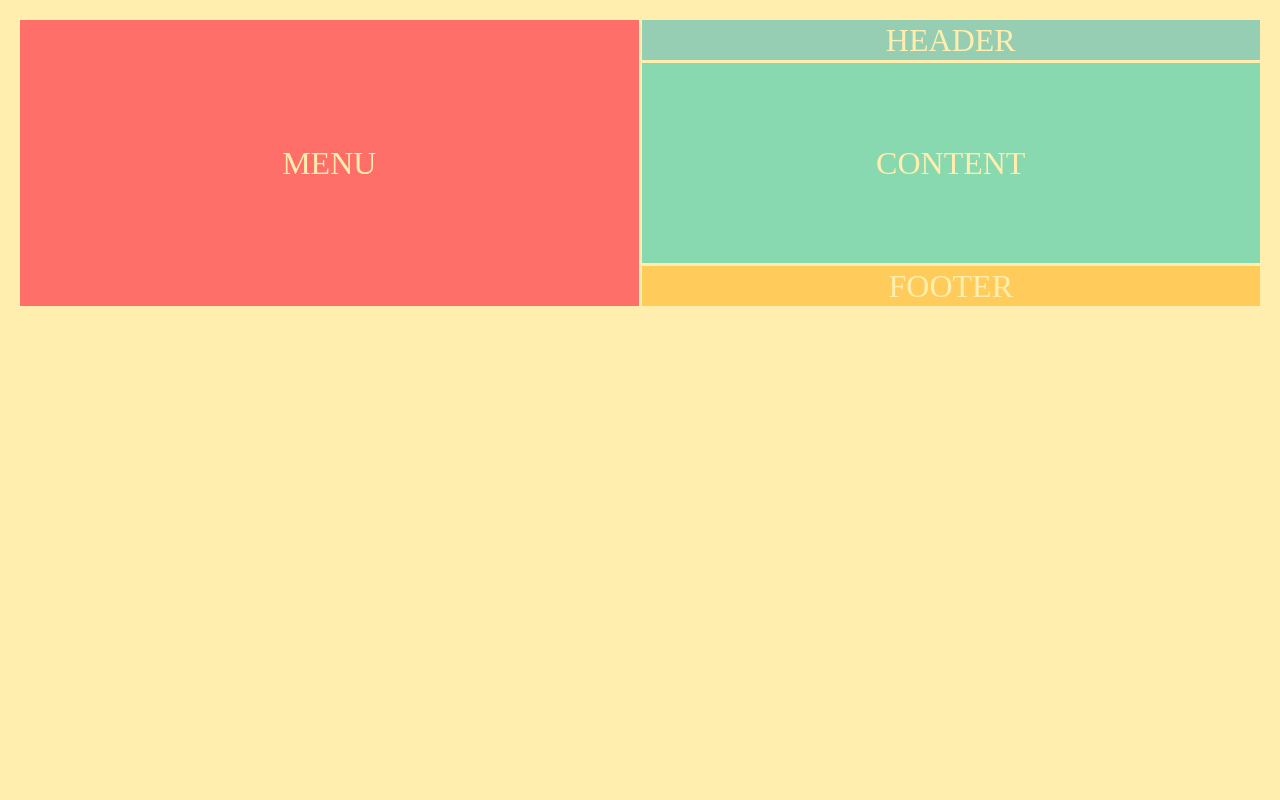
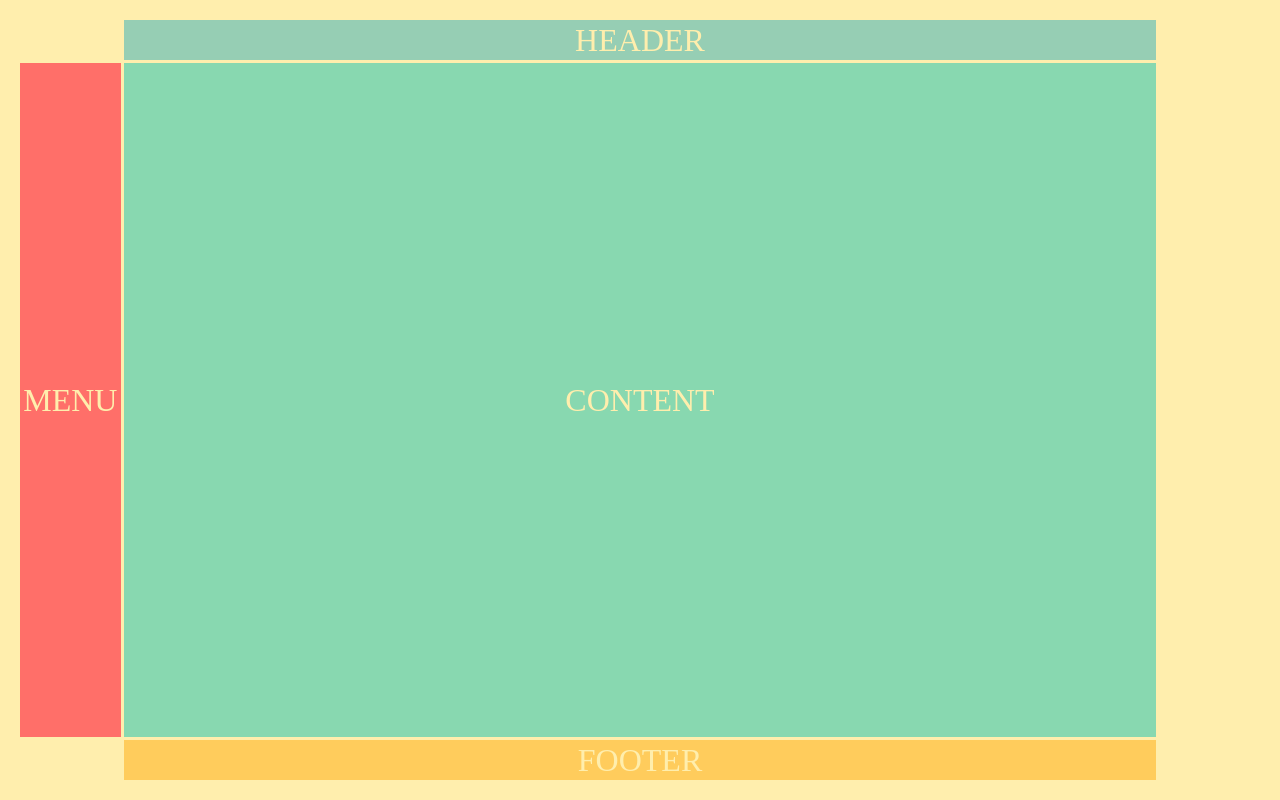
Before and after one commit to Rcf47/GridEducation, a plain HTML site: page scrimba/gridTutorial/positioningItems.html in a window 1280 px wide. Drawn offline with Linux system fonts and the light colour scheme.

Commit message:
docs: add style for grid area

```diff
--- a/scrimba/gridTutorial/index.css
+++ b/scrimba/gridTutorial/index.css
@@ -4,6 +4,8 @@
   grid-template-rows: 50px 50px;
   grid-gap: 3px;
 }*/
+
+  /* positioning with grid-column and grid-row
 .container {
   display: grid;
   grid-template: 40px 200px 40px / repeat(2, 1fr);
@@ -24,4 +26,36 @@
 
 .footer {
   grid-column: 2 / -1;
+} */
+
+/* positiong with grid template area */
+
+  .container {
+    height: 100%;
+    display: grid;
+    grid-gap: 3px;
+    grid-template-columns: repeat(12, 1fr);
+    grid-template-rows: 40px auto 40px;
+    grid-template-areas:
+      ". h h h h h h h h h h ."
+      "m c c c c c c c c c c ."
+      ". f f f f f f f f f f ."
+
+    ;
 }
+
+.header {
+  grid-area: h;
+}
+
+.menu {
+  grid-area: m;
+}
+
+.content {
+  grid-area: c;
+}
+
+.footer {
+  grid-area: f;
+}
```
